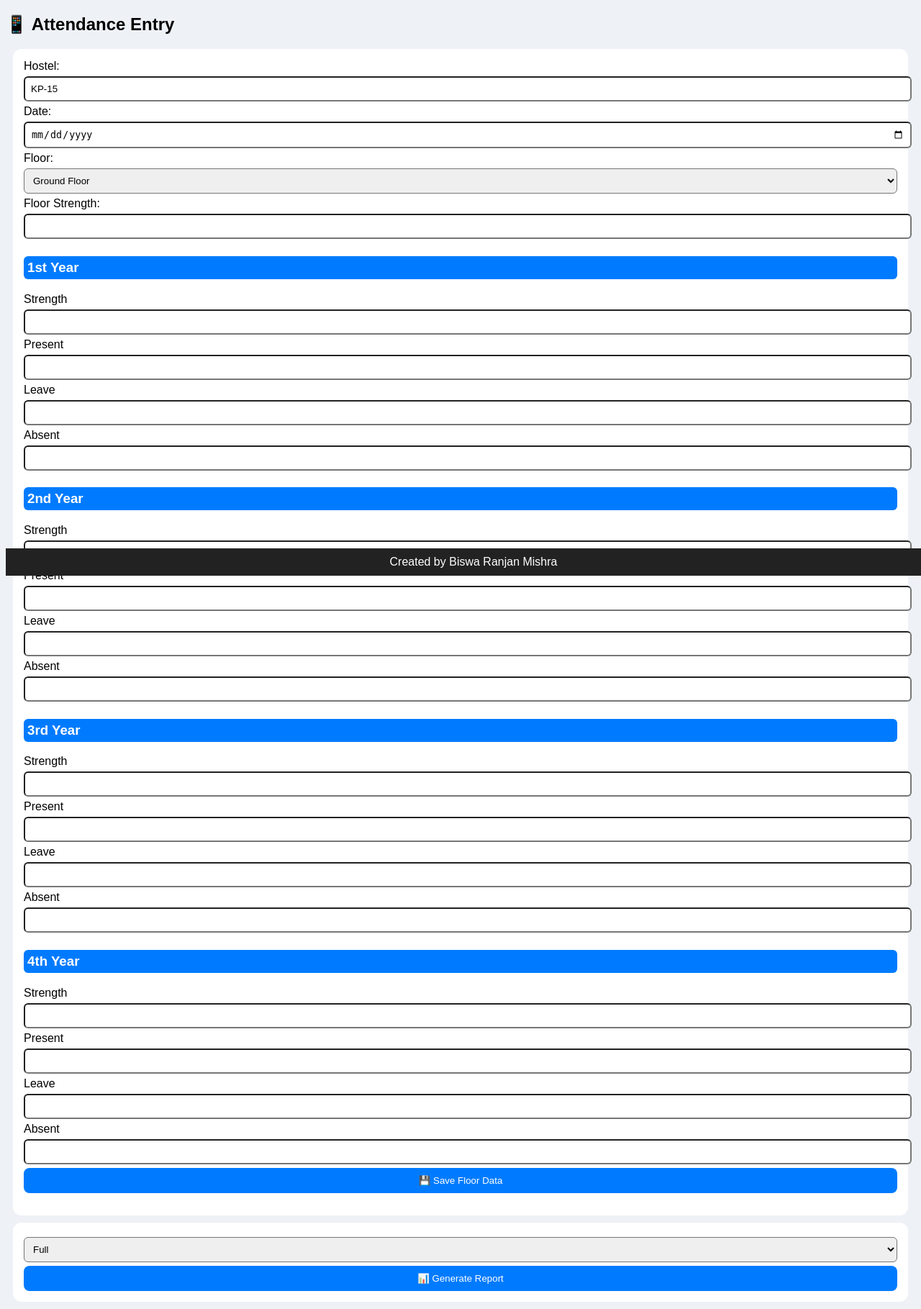
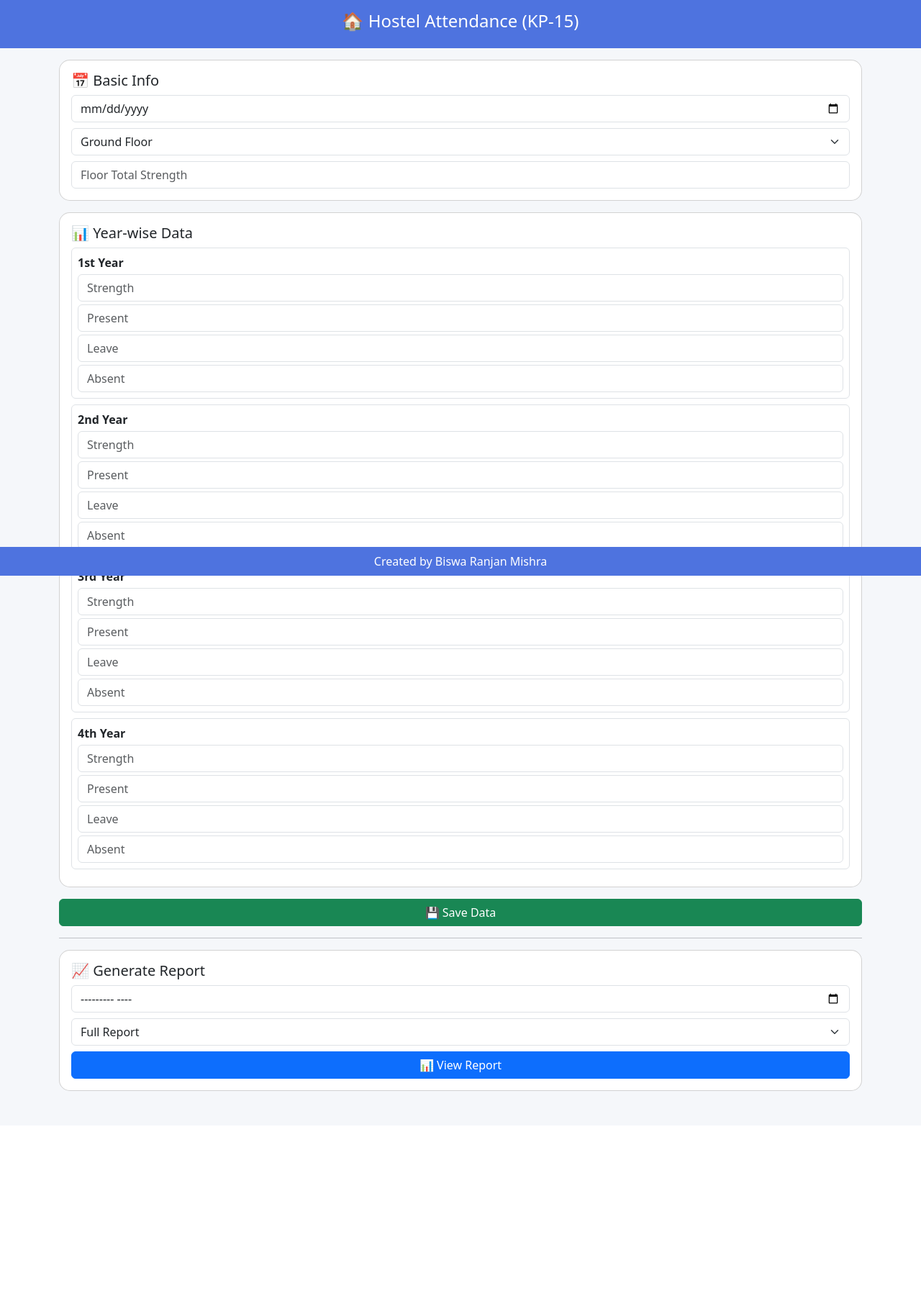
Before and after one commit to BiswaKiit/attendance-app, a Flask app: page / in a window 1280 px wide. Shown: the whole page at 72% size. After the commit the page ends 1516 px from the top, so only its background shows below. Run offline with Flask 3, Linux system fonts and the light colour scheme; some libraries are stand-ins or nearby versions.

Commit message:
Add files via upload

```diff
--- a/templates/index.html
+++ b/templates/index.html
@@ -1,66 +1,93 @@
 <!DOCTYPE html>
 <html>
 <head>
+    <title>Attendance App</title>
     <meta name="viewport" content="width=device-width, initial-scale=1">
-<title>Attendance</title>
+
+    <!-- Bootstrap -->
+    <link href="https://cdn.jsdelivr.net/npm/bootstrap@5.3.0/dist/css/bootstrap.min.css" rel="stylesheet">
 
     <style>
-body {font-family:Arial; background:#eef2f7;}
-.card {background:white; padding:15px; border-radius:12px; margin:10px;}
-input, select {width:100%; padding:8px; margin:5px 0; border-radius:6px;}
-button {background:#007bff; color:white; padding:10px; border:none; width:100%; border-radius:8px;}
-h3 {background:#007bff; color:white; padding:5px; border-radius:6px;}
-.footer {position:fixed; bottom:0; width:100%; background:#222; color:white; text-align:center; padding:10px;}
+        body { background: #f5f7fa; }
+        .card { border-radius: 15px; }
+        .header { background: #4e73df; color: white; padding: 15px; text-align: center; }
+        .footer {
+            position: fixed;
+            bottom: 0;
+            width: 100%;
+            background: #4e73df;
+            color: white;
+            text-align: center;
+            padding: 8px;
+        }
     </style>
 </head>
 
 <body>
 
-<h2>📱 Attendance Entry</h2>
+<div class="header">
+    <h4>🏠 Hostel Attendance (KP-15)</h4>
+</div>
 
-<div class="card">
+<div class="container mt-3 mb-5">
+
+    {% if message %}
+    <div class="alert alert-info">{{ message }}</div>
+    {% endif %}
+
     <form method="POST">
 
-Hostel:
-<input type="text" name="hostel" value="KP-15">
+        <div class="card p-3 mb-3">
+            <h5>📅 Basic Info</h5>
 
-Date:
-<input type="date" name="date" required>
+            <input type="date" name="date" class="form-control mb-2" required>
 
-Floor:
-<select name="floor">
+            <select name="floor" class="form-select mb-2">
                 {% for f in floors %}
-<option>{{f}}</option>
+                <option>{{ f }}</option>
                 {% endfor %}
             </select>
 
-Floor Strength:
-<input type="number" name="floor_strength" required>
+            <input type="number" name="floor_strength" placeholder="Floor Total Strength" class="form-control">
+        </div>
 
-{% for year in years %}
-<h3>{{year}}</h3>
-Strength <input type="number" name="{{year}}_strength">
-Present <input type="number" name="{{year}}_present">
-Leave <input type="number" name="{{year}}_leave">
-Absent <input type="number" name="{{year}}_absent">
+        <div class="card p-3 mb-3">
+            <h5>📊 Year-wise Data</h5>
+
+            {% for y in years %}
+            <div class="border p-2 mb-2 rounded">
+                <strong>{{ y }}</strong>
+
+                <input name="{{y}}_strength" class="form-control mt-1" placeholder="Strength">
+                <input name="{{y}}_present" class="form-control mt-1" placeholder="Present">
+                <input name="{{y}}_leave" class="form-control mt-1" placeholder="Leave">
+                <input name="{{y}}_absent" class="form-control mt-1" placeholder="Absent">
+            </div>
             {% endfor %}
+        </div>
 
-<button type="submit">💾 Save Floor Data</button>
+        <button class="btn btn-success w-100">💾 Save Data</button>
+
     </form>
 
-<p>{{message}}</p>
+    <hr>
+
+    <div class="card p-3">
+        <h5>📈 Generate Report</h5>
+
+        <form method="POST" action="/report">
+            <input type="month" name="month" class="form-control mb-2">
+
+            <select name="report_type" class="form-select mb-2">
+                <option value="full">Full Report</option>
+                <option value="partial">Part Report</option>
+                <option value="summary">Summary</option>
+            </select>
+
+            <button class="btn btn-primary w-100">📊 View Report</button>
+        </form>
     </div>
 
-<div class="card">
-<form method="POST" action="/report">
-<select name="report_type">
-<option>Full</option>
-<option>Partly</option>
-<option>Summary</option>
-</select>
-
-<button type="submit">📊 Generate Report</button>
-</form>
 </div>
 
 <div class="footer">
```
Also changed, not shown: templates/report.html (+57 -43 lines). Lines whose indentation alone changed are shown as unchanged.
